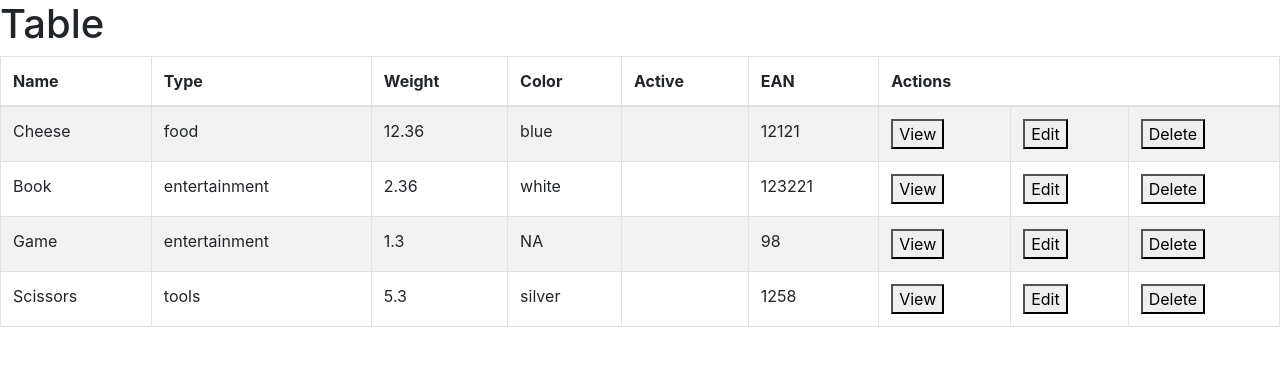
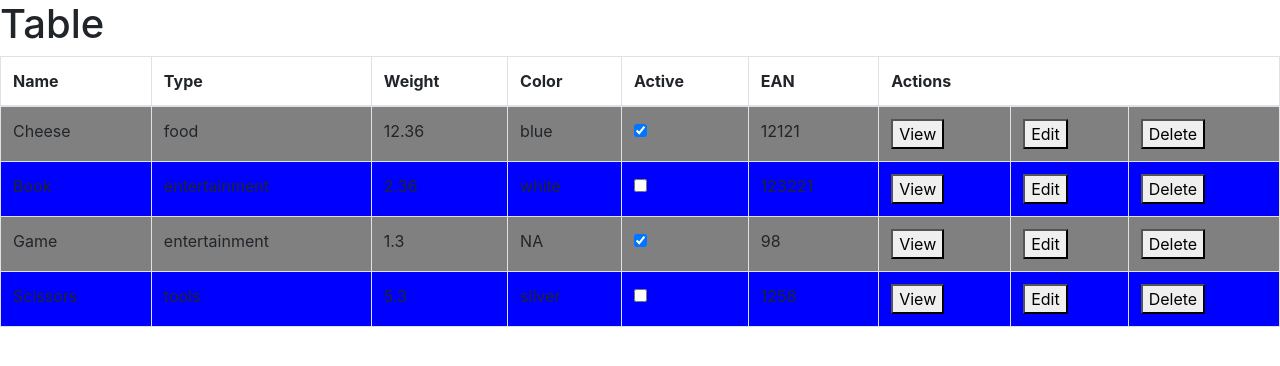
Before and after one commit to willow9/Warehouse, a React (Create React App) app: page / in a window 1280 px wide. Shown: the top 366 px of the page. Built offline with nearby package versions, Linux system fonts and the light colour scheme.

Commit message:
Change item activation by checkbox.

```diff
--- a/src/Table.tsx
+++ b/src/Table.tsx
@@ -4,24 +4,44 @@ import "./App.css";
 import * as ReactBootstrap from "react-bootstrap";
 import ProductContext from "./context/ProductsContext";
 
-class Table extends Component {
+type MyProps = {};
+type MyState = { togleActivation: boolean };
+
+class Table extends Component<MyProps, MyState> {
   static contextType = ProductContext;
+
+  constructor(props: any) {
+    super(props);
+    this.state = {
+      togleActivation: false,
+    };
+  }
 
   handleDelete = (e: any) => {
     const removedItem = this.context.items.find((item: any) => {
       return item.ean == e.target.id;
     });
-
     this.context.removeItem(removedItem.ean);
+  };
+  toggleCheckbox = (e: any) => {
+    this.context.changeActivation(e.target.id);
+    this.setState({ togleActivation: !this.state.togleActivation });
   };
   renderItem = (item: any, index: number) => {
     return (
-      <tr key={index}>
+      <tr
+        key={index}
+        style={{
+          backgroundColor: item.active ? "grey" : "blue",
+        }}
+      >
         <td>{item.name}</td>
         <td>{item.type}</td>
         <td>{item.weight}</td>
         <td>{item.color}</td>
-        <td>{item.active}</td>
+        <td>
+          <input type='checkbox' defaultChecked={item.active} id={item.ean} onChange={this.toggleCheckbox} />
+        </td>
         <td>{item.ean}</td>
         <td>
           <Link to={`/users/${item.ean}`}>
--- a/src/context/ProductsContext.tsx
+++ b/src/context/ProductsContext.tsx
@@ -4,4 +4,5 @@ export default React.createContext({
   items: [{ name: "Cheese", type: "food", weight: 12.36, color: "blue", active: false, ean: 12121 }],
 
   removeItem: (productId: number) => {},
+  changeActivation: (itemId: number) => {},
 });
--- a/src/context/State.tsx
+++ b/src/context/State.tsx
@@ -27,11 +27,22 @@ export default class State extends Component<MyProps, MyState> {
     localStorage.removeItem("items");
     localStorage.setItem("items", JSON.stringify(newItems));
   };
+  changeActivation = (itemId: number) => {
+    this.state.items.find((item) => {
+      if (item.ean == itemId) {
+        item.active = !item.active;
+      }
+    });
+
+    // localStorage.removeItem("items");
+    // localStorage.setItem("items", JSON.stringify(this.state.items));
+  };
+
   componentDidMount() {
     const items = [
-      { name: "Cheese", type: "food", weight: 12.36, color: "blue", active: false, ean: 12121 },
+      { name: "Cheese", type: "food", weight: 12.36, color: "blue", active: true, ean: 12121 },
       { name: "Book", type: "entertainment", weight: 2.36, color: "white", active: false, ean: 123221 },
-      { name: "Game", type: "entertainment", weight: 1.3, color: "NA", active: false, ean: 98 },
+      { name: "Game", type: "entertainment", weight: 1.3, color: "NA", active: true, ean: 98 },
       { name: "Scissors", type: "tools", weight: 5.3, color: "silver", active: false, ean: 1258 },
     ];
     if (!localStorage.getItem("items")) {
@@ -42,7 +53,9 @@ export default class State extends Component<MyProps, MyState> {
   }
   render() {
     return (
-      <ProductContext.Provider value={{ items: this.state.items, removeItem: this.removeItem }}>
+      <ProductContext.Provider
+        value={{ items: this.state.items, removeItem: this.removeItem, changeActivation: this.changeActivation }}
+      >
         {this.props.children}
       </ProductContext.Provider>
     );
```
